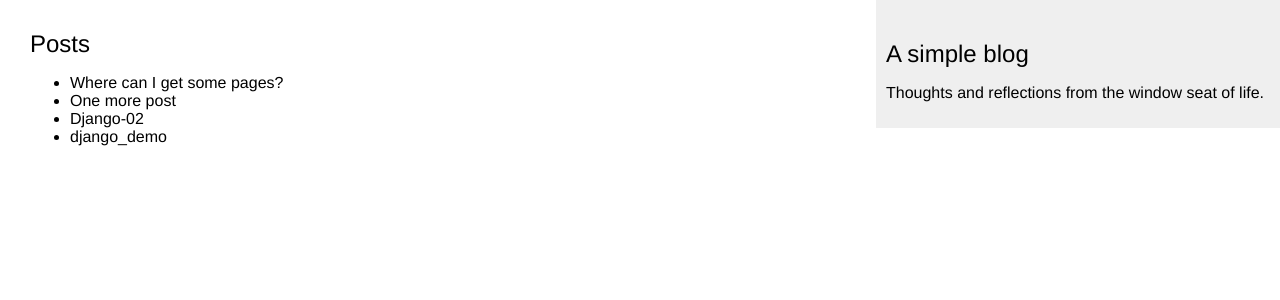
After one commit to andrewparmar/project-scribe, a Django app: page /blog/posts/ in a window 1280 px wide. The commit adds this page. Shown: the top 300 px of the page. Run offline with Django 3.2, Linux system fonts and the light colour scheme; data comes from the database, SQL or seed files in the repository; both versions use the stored data as it was after the commit.

Commit message:
Added forms and post email sharing

```diff
--- a/mysite/blog/models.py
+++ b/mysite/blog/models.py
@@ -13,13 +13,14 @@ class Post(models.Model):
         ('published', 'Published'),
     )
     title = models.CharField(max_length=250)
+    slug = models.SlugField(max_length=250, unique_for_date='publish')
+    author = models.ForeignKey(User, related_name='blog_posts')
     body = models.TextField()
-    author = models.ForeignKey(User, related_name='blog_posts')
     publish = models.DateTimeField(auto_now_add=True)
     created = models.DateTimeField(auto_now=True)
     updated = models.DateTimeField(auto_now=True)
     status = models.CharField(max_length=10, choices=STATUS_CHOICES, default='draft')
-    slug = models.SlugField(max_length=250, unique_for_date='publish')
+
 
     objects = models.Manager()
     published = PublishedManager()
@@ -31,7 +32,7 @@ class Post(models.Model):
         return self.title
 
     def get_absolute_url(self):
-        return reverse('blog: post_detail', args=[self.publish.year,
-                                                  self.publish.strftime('%m'),
-                                                  self.publish.strftime('%d'),
-                                                  self.slug])
+        return reverse('blog:post_detail', args=[self.publish.year,
+                                                 self.publish.strftime('%m'),
+                                                 self.publish.strftime('%d'),
+                                                 self.slug])
--- a/mysite/blog/templates/blog/base.html
+++ b/mysite/blog/templates/blog/base.html
@@ -12,8 +12,8 @@
         {% endblock %}
     </div>
     <div id="sidebar">
-        <h2>My blog</h2>
-        <p>This is my blog.</p>
+        <h2>A simple blog</h2>
+        <p>Thoughts and reflections from the window seat of life.</p>
     </div>
 </body>
 </html>
--- a/mysite/blog/templates/blog/post/list.html
+++ b/mysite/blog/templates/blog/post/list.html
@@ -3,11 +3,13 @@
 {% block title %}My Blog{% endblock %}
 
 {% block content %}
-    <h1>my Blog</h1>
+    <h1>Window Seat</h1>
     {% for post in posts %}
         <h2><a href="{{ post.get_absolute_url }}">{{ post.title }}</a></h2>
         <p class="date">Published {{ post.publish }} by {{ post.author }}</p>
         {{ post.body|truncatewords:30|linebreaks }}
     {% endfor %}
 
+    {% include "pagination.html" with page=posts %}
+
 {% endblock %}
--- /dev/null
+++ b/mysite/blog/templates/blog/post/post_list.html
@@ -0,0 +1,10 @@
+{% extends "blog/base.html" %}
+
+{% block content %}
+    <h2>Posts</h2>
+    <ul>
+        {% for post in object_list %}
+            <li>{{ post.title }}</li>
+        {% endfor %}
+    </ul>
+{% endblock %}
--- a/mysite/blog/urls.py
+++ b/mysite/blog/urls.py
@@ -1,10 +1,13 @@
 from django.conf.urls import url
 from . import views
+
 
 urlpatterns = [
     # post views
     url(r'^$', views.post_list, name='post_list'),
-    # url(r'^(?P<year>\d{4})/(?P<month>\d{2})/(?P<day>\d{2})/(?P<post>[-\w]+)',
-    #     views.post_detail,
-    #     name='post_detail'),
+    url(r'^(?P<year>\d{4})/(?P<month>\d{2})/(?P<day>\d{2})/(?P<post>[-\w]+)',
+        views.post_detail,
+        name='post_detail'),
+    url(r'posts/', views.PostListView.as_view()),
+    url(r'^(?P<post_id>\d+)/share/$', views.post_share, name='post_share'),
 ]
--- a/mysite/blog/views.py
+++ b/mysite/blog/views.py
@@ -1,12 +1,33 @@
 from django.shortcuts import render, get_object_or_404
+from django.core.paginator import Paginator, EmptyPage, PageNotAnInteger
 from .models import Post
+from django.views.generic import ListView
+from .forms import EmailPostForms
+from django.core.mail import send_mail
+
+class PostListView(ListView):
+    model = Post
+    template_name = 'blog/post/post_list.html'
+
 
 def post_list(request):
-    posts=Post.published.all()
-    print(posts)
-    for post in posts:
-        print(post)
-    return render(request, 'blog/post/list.html', {'posts': posts})
+    object_list=Post.published.all()
+    paginator = Paginator(object_list,3) # 3 posts per page
+    page = request.GET.get('page')
+    # print(request)
+    try:
+        print("Page: ", page)
+        posts = paginator.page(page)
+        print("posts: ", posts)
+        print(dir(posts))
+        for item in posts:
+            print(item)
+    except PageNotAnInteger:
+        posts = paginator.page(1)
+    except EmptyPage:
+        posts = paginator.page(paginator.num_pages)
+    return render(request, 'blog/post/list.html', {'page':page,
+                                                   'posts': posts})
 
 def post_detail(request, year, month, day, post):
     post = get_object_or_404(Post,
@@ -16,3 +37,26 @@ def post_detail(request, year, month, day, post):
                              publish__month=month,
                              publish__day=day)
     return render(request, 'blog/post/detail.html', {'post': post})
+
+
+def post_share(request, post_id):
+    # Retrieve post by id
+    post = get_object_or_404(Post, id=post_id, status='published')
+    sent = False
+
+    if request.method == "POST":
+        # Form was submitted
+        form = EmailPostForms(request.POST)
+        if form.is_valid():
+            # Form fields passed validation
+            cd = form.cleaned_data
+            post_url = request.build_absolute_uri(post.get_absolute_url())
+            subject = '{} ({}) recommends you reading "{}"'.format(cd['name'], cd['email'], post.title)
+            message = 'Read "{}" at {}\n\n{}\'s comments: {}'.format(post.title, post_url, cd['name'], cd['comments'])
+            send_mail(subject, message, 'admin@myblog.com', [cd['to']])
+            sent = True
+    else:
+
+        ender(request, 'blog/post/share.html', {'post': post,
+                                                        'form': form,
+                                                        'sent': sent})
--- a/mysite/mysite/settings.py
+++ b/mysite/mysite/settings.py
@@ -101,3 +101,9 @@ USE_TZ = True
 # https://docs.djangoproject.com/en/1.8/howto/static-files/
 
 STATIC_URL = '/static/'
+
+EMAIL_HOST = 'smtp.gmail.com'
+EMAIL_HOST_USER = 'andrew.parmar@gmail.com'
+EMAIL_HOST_PASSWORD = ''
+EMAIL_PORT = 587
+EMAIL_USE_TLS = True
```
Also changed, not shown: mysite/blog/forms.py (added, +7 -0 lines), mysite/blog/templates/blog/post/detail.html (+11 -0 lines), mysite/blog/templates/blog/post/share.html (added, +17 -0 lines), mysite/blog/templates/pagination.html (added, +16 -0 lines), mysite/db.sqlite3, 1 other file.
